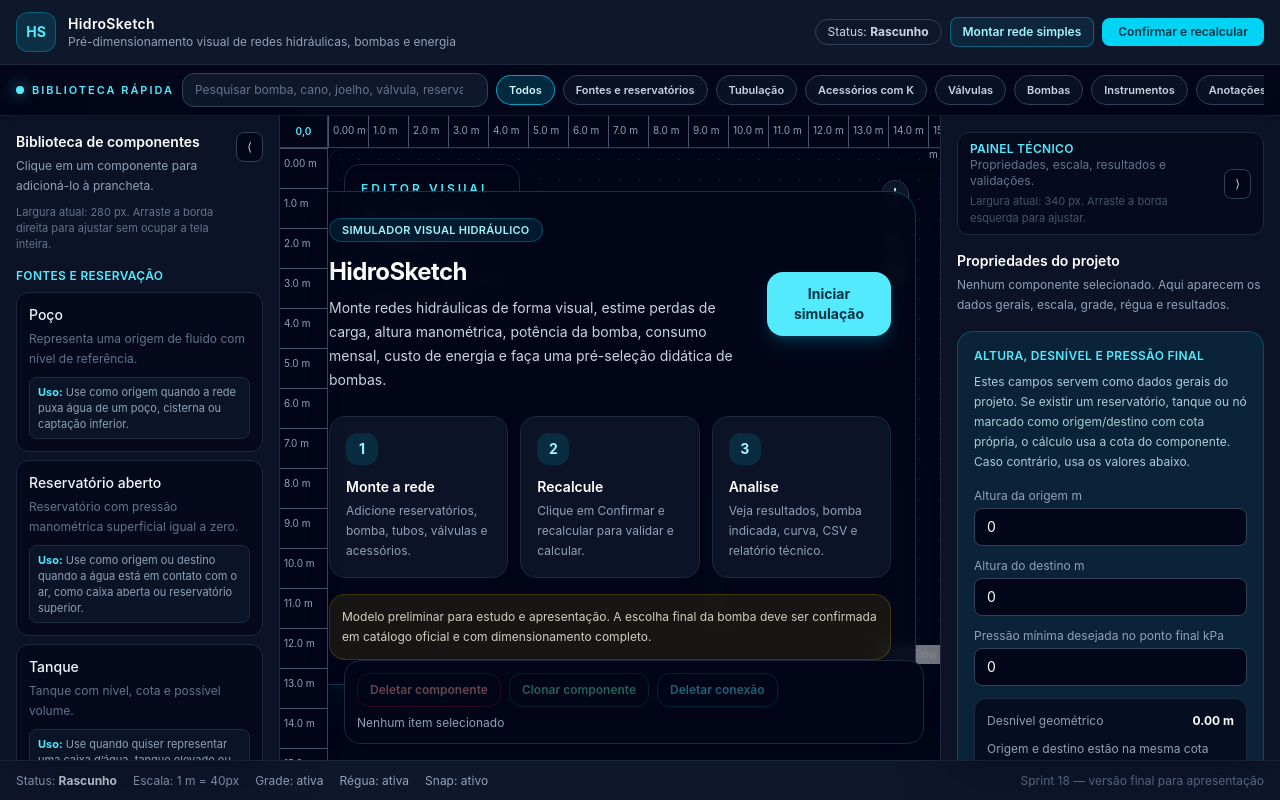
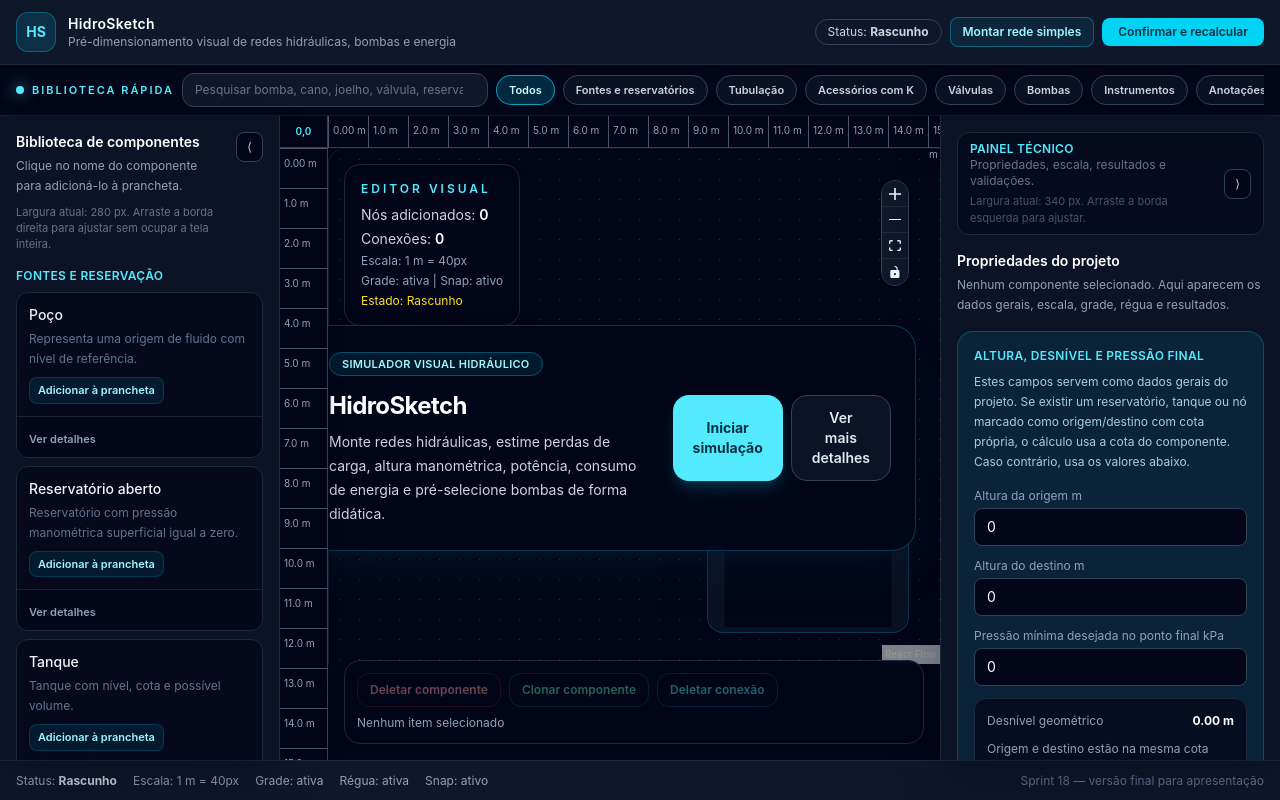
Before and after one commit to juliosadesign/HidrosKetch, a React (Vite) app: page / in a window 1280 px wide. Built offline with nearby package versions, Linux system fonts and the light colour scheme.

Commit message:
Sprint 18F - Explicacoes retrateis

```diff
--- a/src/components/layout/Sidebar.tsx
+++ b/src/components/layout/Sidebar.tsx
@@ -1,4 +1,4 @@
-import type { MouseEvent as ReactMouseEvent } from "react";
+import { useState, type MouseEvent as ReactMouseEvent } from "react";
 
 import { COMPONENT_CATALOG } from "../../domain/catalogs/componentCatalog";
 import type { ComponentCatalogItem } from "../../domain/catalogs/componentCatalog";
@@ -26,9 +26,18 @@ function groupCatalogByCategory() {
   );
 }
 
+function getShortText(text: string, maxLength = 82) {
+  if (text.length <= maxLength) {
+    return text;
+  }
+
+  return `${text.slice(0, maxLength - 3).trim()}...`;
+}
+
 // Biblioteca lateral de componentes.
 // Sprint 13A: barra retrátil para liberar espaço para a prancheta.
 // Sprint 18: largura ajustável pelo mouse com limite mínimo e máximo.
+// Sprint 18F: explicações técnicas recolhidas por padrão para reduzir poluição visual.
 export function Sidebar({
   isCollapsed,
   onToggle,
@@ -37,6 +46,23 @@ export function Sidebar({
   widthPx,
 }: SidebarProps) {
   const groupedCatalog = groupCatalogByCategory();
+  const [expandedComponentIds, setExpandedComponentIds] = useState<Set<string>>(
+    () => new Set()
+  );
+
+  function toggleComponentDetails(itemId: string) {
+    setExpandedComponentIds((current) => {
+      const next = new Set(current);
+
+      if (next.has(itemId)) {
+        next.delete(itemId);
+        return next;
+      }
+
+      next.add(itemId);
+      return next;
+    });
+  }
 
   if (isCollapsed) {
     return (
@@ -76,7 +102,7 @@ export function Sidebar({
           </h2>
 
           <p className="mt-1 text-xs leading-5 text-slate-400">
-            Clique em um componente para adicioná-lo à prancheta.
+            Clique no nome do componente para adicioná-lo à prancheta.
           </p>
 
           <p className="mt-2 text-[11px] leading-4 text-slate-500">
@@ -103,27 +129,62 @@ export function Sidebar({
             </h3>
 
             <div className="space-y-2">
-              {items.map((item) => (
+              {items.map((item) => {
+                const guide = getComponentUsageGuide(item.id, item.kind);
+                const isExpanded = expandedComponentIds.has(item.id);
+
+                return (
+                  <article
+                    key={item.id}
+                    className="overflow-hidden rounded-xl border border-slate-800 bg-slate-950/70 transition hover:border-cyan-500/60 hover:bg-slate-900"
+                  >
                     <button
-                  key={item.id}
                       type="button"
                       onClick={() => onAddComponent(item)}
-                  className="w-full rounded-xl border border-slate-800 bg-slate-950/70 p-3 text-left transition hover:border-cyan-500/60 hover:bg-slate-800"
+                      className="w-full p-3 text-left"
                     >
                       <span className="block text-sm font-medium text-slate-100">
                         {item.name}
                       </span>
 
                       <span className="mt-1 block text-xs leading-5 text-slate-500">
-                    {item.description}
+                        {getShortText(item.description)}
                       </span>
 
-                  <span className="mt-2 block rounded-lg border border-slate-800 bg-slate-900/70 px-2 py-1.5 text-[11px] leading-4 text-slate-400">
-                    <strong className="text-cyan-300">Uso:</strong>{" "}
-                    {getComponentUsageGuide(item.id, item.kind).whenToUse}
+                      <span className="mt-2 inline-flex rounded-lg border border-cyan-500/20 bg-cyan-500/10 px-2 py-1 text-[11px] font-semibold text-cyan-200">
+                        Adicionar à prancheta
                       </span>
                     </button>
-              ))}
+
+                    <div className="border-t border-slate-800/80 bg-slate-950/50 px-3 py-2">
+                      <button
+                        type="button"
+                        onClick={() => toggleComponentDetails(item.id)}
+                        className="text-[11px] font-semibold text-slate-400 transition hover:text-cyan-200"
+                        aria-expanded={isExpanded}
+                      >
+                        {isExpanded ? "Ocultar detalhes" : "Ver detalhes"}
+                      </button>
+
+                      {isExpanded && (
+                        <div className="mt-2 space-y-2 rounded-lg border border-slate-800 bg-slate-900/60 p-2 text-[11px] leading-4 text-slate-400">
+                          <p>
+                            <strong className="text-cyan-300">Uso:</strong>{" "}
+                            {guide.whenToUse}
+                          </p>
+
+                          <p>
+                            <strong className="text-slate-200">
+                              Atenção técnica:
+                            </strong>{" "}
+                            {guide.technicalNote}
+                          </p>
+                        </div>
+                      )}
+                    </div>
+                  </article>
+                );
+              })}
             </div>
           </section>
         ))}
--- a/src/components/panels/PropertiesPanel.tsx
+++ b/src/components/panels/PropertiesPanel.tsx
@@ -1,4 +1,4 @@
-import type { MouseEvent as ReactMouseEvent } from "react";
+import { useState, type MouseEvent as ReactMouseEvent } from "react";
 
 import type {
     EditorScaleSettings,
@@ -39,31 +39,55 @@ import type {
   };
 
   function ComponentHelpCard({ node }: { node: HydroFlowNode }) {
+    const [isExpanded, setIsExpanded] = useState(false);
     const guide = getComponentUsageGuide(
       String(node.data.catalogItemId ?? ""),
       node.data.componentKind
     );
+    const summary =
+      guide.purpose.length > 130
+        ? `${guide.purpose.slice(0, 127).trim()}...`
+        : guide.purpose;
 
     return (
-      <section className="rounded-2xl border border-cyan-500/30 bg-cyan-500/10 p-4">
+      <section className="rounded-2xl border border-cyan-500/30 bg-cyan-500/10 p-4 transition-all">
+        <div className="flex flex-col gap-3 sm:flex-row sm:items-start sm:justify-between">
+          <div>
             <h3 className="text-xs font-semibold uppercase tracking-wide text-cyan-300">
               Como usar este componente?
             </h3>
 
-        <p className="mt-3 text-sm font-semibold text-white">{guide.title}</p>
+            <p className="mt-2 text-sm font-semibold text-white">
+              {guide.title}
+            </p>
+          </div>
 
-        <p className="mt-2 text-xs leading-5 text-cyan-50/90">
-          {guide.purpose}
+          <button
+            type="button"
+            onClick={() => setIsExpanded((current) => !current)}
+            className="rounded-xl border border-cyan-500/40 bg-slate-950/70 px-3 py-2 text-xs font-semibold text-cyan-200 transition hover:bg-cyan-500/15"
+            aria-expanded={isExpanded}
+          >
+            {isExpanded ? "Ocultar explicação" : "Ver explicação"}
+          </button>
+        </div>
+
+        <p className="mt-3 text-xs leading-5 text-cyan-50/90">
+          {summary}
         </p>
 
-        <div className="mt-3 rounded-xl border border-slate-800 bg-slate-950/60 p-3">
-          <p className="text-xs font-semibold text-slate-200">Quando usar</p>
+        {isExpanded && (
+          <div className="mt-4 space-y-3">
+            <div className="rounded-xl border border-slate-800 bg-slate-950/60 p-3">
+              <p className="text-xs font-semibold text-slate-200">
+                Quando usar
+              </p>
               <p className="mt-1 text-xs leading-5 text-slate-400">
                 {guide.whenToUse}
               </p>
             </div>
 
-        <div className="mt-3 rounded-xl border border-slate-800 bg-slate-950/60 p-3">
+            <div className="rounded-xl border border-slate-800 bg-slate-950/60 p-3">
               <p className="text-xs font-semibold text-slate-200">
                 Campos importantes
               </p>
@@ -74,10 +98,12 @@ import type {
               </ul>
             </div>
 
-        <p className="mt-3 rounded-xl border border-yellow-500/20 bg-yellow-500/10 p-3 text-xs leading-5 text-yellow-50/90">
+            <p className="rounded-xl border border-yellow-500/20 bg-yellow-500/10 p-3 text-xs leading-5 text-yellow-50/90">
               <strong className="text-yellow-200">Observação técnica:</strong>{" "}
               {guide.technicalNote}
             </p>
+          </div>
+        )}
       </section>
     );
   }
@@ -246,7 +272,7 @@ import type {
 
         <div className="space-y-4">
           {renderContent()}
-          {selectedNode && <ComponentHelpCard node={selectedNode} />}
+          {selectedNode && <ComponentHelpCard key={selectedNode.id} node={selectedNode} />}
         </div>
       </aside>
     );
--- a/src/editor/HydroSketchCanvas.tsx
+++ b/src/editor/HydroSketchCanvas.tsx
@@ -1,4 +1,4 @@
-import type { Dispatch, SetStateAction } from "react";
+import { useState, type Dispatch, type SetStateAction } from "react";
 
 import type { OnEdgesChange, OnNodesChange } from "@xyflow/react";
 
@@ -42,6 +42,8 @@ function EmptyProjectIntro({
 }: {
   onCreateSimpleNetwork: () => void;
 }) {
+  const [showDetails, setShowDetails] = useState(false);
+
   return (
     <div className="pointer-events-none absolute inset-0 z-10 flex items-center justify-center p-6">
       <section className="pointer-events-auto w-full max-w-3xl rounded-3xl border border-cyan-500/30 bg-slate-950/90 p-6 shadow-2xl shadow-cyan-950/30 backdrop-blur">
@@ -56,12 +58,13 @@ function EmptyProjectIntro({
             </h2>
 
             <p className="mt-2 max-w-xl text-sm leading-6 text-slate-300">
-              Monte redes hidráulicas de forma visual, estime perdas de carga,
-              altura manométrica, potência da bomba, consumo mensal, custo de
-              energia e faça uma pré-seleção didática de bombas.
+              Monte redes hidráulicas, estime perdas de carga, altura
+              manométrica, potência, consumo de energia e pré-selecione bombas
+              de forma didática.
             </p>
           </div>
 
+          <div className="flex flex-col gap-2 sm:flex-row lg:flex-col xl:flex-row">
             <button
               type="button"
               onClick={onCreateSimpleNetwork}
@@ -69,9 +72,21 @@ function EmptyProjectIntro({
             >
               Iniciar simulação
             </button>
+
+            <button
+              type="button"
+              onClick={() => setShowDetails((current) => !current)}
+              className="rounded-2xl border border-slate-700 bg-slate-900/80 px-5 py-3 text-sm font-semibold text-slate-200 transition hover:border-cyan-500/50 hover:bg-slate-800 hover:text-white"
+              aria-expanded={showDetails}
+            >
+              {showDetails ? "Ocultar detalhes" : "Ver mais detalhes"}
+            </button>
+          </div>
         </div>
 
-        <div className="mt-6 grid gap-3 md:grid-cols-3">
+        {showDetails && (
+          <div className="mt-6 space-y-4">
+            <div className="grid gap-3 md:grid-cols-3">
               {[
                 ["1", "Monte a rede", "Adicione reservatórios, bomba, tubos, válvulas e acessórios."],
                 ["2", "Recalcule", "Clique em Confirmar e recalcular para validar e calcular."],
@@ -84,7 +99,9 @@ function EmptyProjectIntro({
                   <div className="flex h-8 w-8 items-center justify-center rounded-xl bg-cyan-500/15 text-sm font-bold text-cyan-200">
                     {step}
                   </div>
-              <h3 className="mt-3 text-sm font-semibold text-white">{title}</h3>
+                  <h3 className="mt-3 text-sm font-semibold text-white">
+                    {title}
+                  </h3>
                   <p className="mt-1 text-xs leading-5 text-slate-400">
                     {description}
                   </p>
@@ -92,10 +109,13 @@ function EmptyProjectIntro({
               ))}
             </div>
 
-        <p className="mt-4 rounded-2xl border border-yellow-500/20 bg-yellow-500/10 p-3 text-xs leading-5 text-yellow-50/80">
-          Modelo preliminar para estudo e apresentação. A escolha final da bomba
-          deve ser confirmada em catálogo oficial e com dimensionamento completo.
+            <p className="rounded-2xl border border-yellow-500/20 bg-yellow-500/10 p-3 text-xs leading-5 text-yellow-50/80">
+              Modelo preliminar para estudo e apresentação. A escolha final da
+              bomba deve ser confirmada em catálogo oficial e com
+              dimensionamento completo.
             </p>
+          </div>
+        )}
       </section>
     </div>
   );
```
Lines whose indentation alone changed are shown as unchanged.
